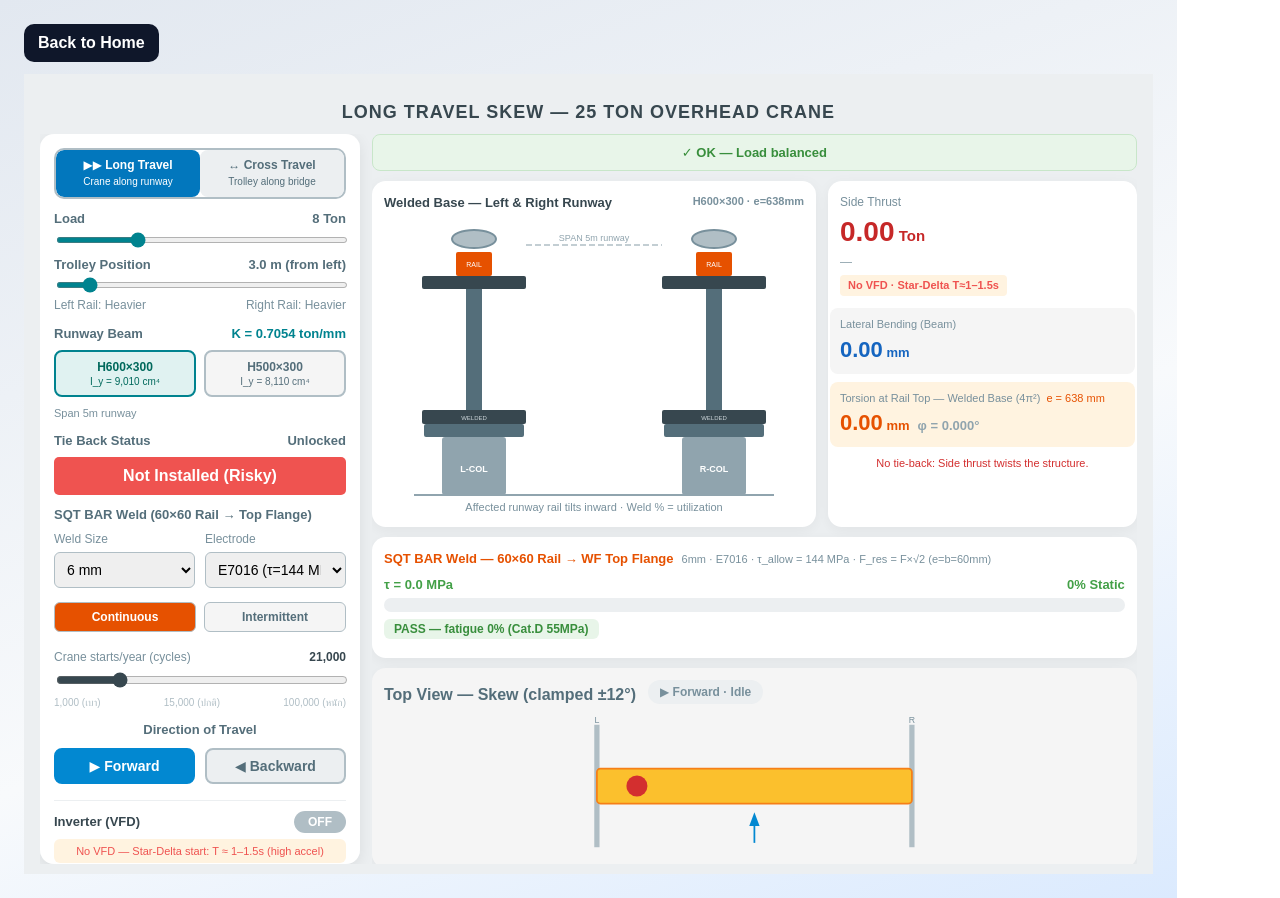
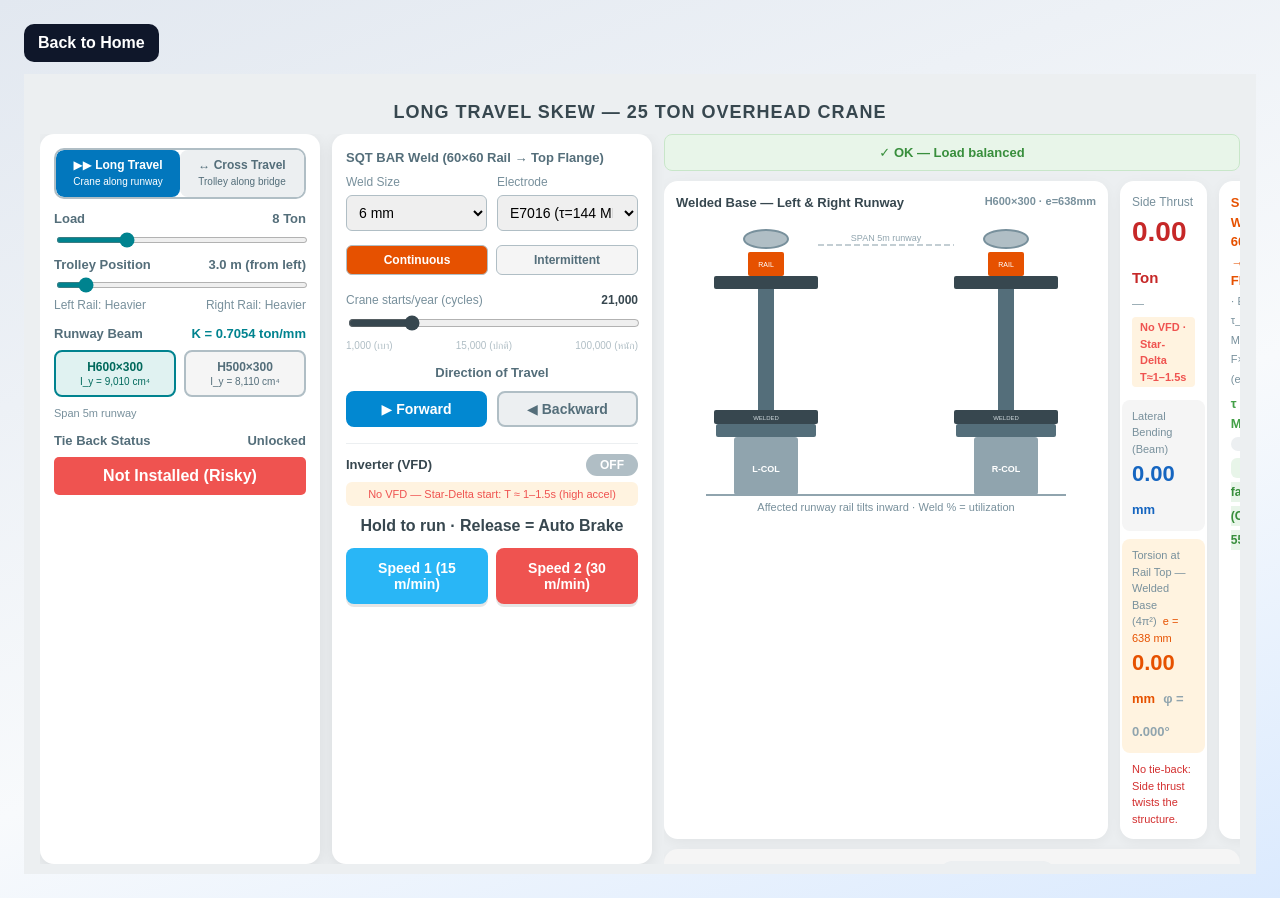
Before and after one commit to manuschais/crane-sim-react, a React (Vite) app in the folder crane-sim/: page / in a window 1280 px wide. Both pictures are taken after a click on the button 538 px from the left and 181 px from the top of the page. Built offline with nearby package versions, Linux system fonts and the light colour scheme.

Commit message:
Expand to 3-column layout for 1920×1080 — no vertical scroll
Col 1 (280px): core inputs (mode/load/beam/tieback)
Col 2 (320px): weld settings + VFD
Col 3 (1fr): visualizations with SQT results inline in vizRow

Co-Authored-By: Claude Sonnet 4.6 <noreply@anthropic.com>

```diff
--- a/crane-sim/src/CraneLongTravelSim.jsx
+++ b/crane-sim/src/CraneLongTravelSim.jsx
@@ -26,7 +26,7 @@ const styles = {
   },
   mainGrid: {
     display: "grid",
-    gridTemplateColumns: "320px 1fr",
+    gridTemplateColumns: "280px 320px 1fr",
     gap: "12px",
     alignItems: "stretch",
     flex: 1,
@@ -34,6 +34,18 @@ const styles = {
     minHeight: 0,
   },
   leftPanel: {
+    backgroundColor: "white",
+    padding: "14px",
+    borderRadius: "14px",
+    boxShadow: "0 4px 15px rgba(0,0,0,0.08)",
+    display: "flex",
+    flexDirection: "column",
+    gap: "10px",
+    overflowY: "auto",
+    height: "100%",
+    boxSizing: "border-box",
+  },
+  middlePanel: {
     backgroundColor: "white",
     padding: "14px",
     borderRadius: "14px",
@@ -62,7 +74,7 @@ const styles = {
     fontSize: "13px",
   },
   slider: { width: "100%", accentColor: "#00838f", height: "6px", cursor: "pointer" },
-  vizRow: { display: "grid", gridTemplateColumns: "auto 1fr", gap: "12px", alignItems: "stretch", flexShrink: 0 },
+  vizRow: { display: "grid", gridTemplateColumns: "auto auto 1fr", gap: "12px", alignItems: "stretch", flexShrink: 0 },
   card: {
     backgroundColor: "white",
     padding: "12px",
@@ -507,6 +519,10 @@ const CraneLongTravelSim = () => {
             {hasTieBack ? "Installed (Safer)" : "Not Installed (Risky)"}
           </button>
         </div>
+      </div>{/* end leftPanel */}
+
+      {/* ═══ MIDDLE PANEL — Weld & Drive Settings ═══ */}
+      <div style={styles.middlePanel}>
 
         {/* SQT BAR Weld Settings */}
         <div style={styles.inputGroup}>
@@ -679,7 +695,7 @@ const CraneLongTravelSim = () => {
             </button>
           </div>
         </div>
-      </div>{/* end leftPanel */}
+      </div>{/* end middlePanel */}
 
       {/* ═══ RIGHT PANEL — Visualizations ═══ */}
       <div style={styles.rightPanel}>
@@ -859,9 +875,7 @@ const CraneLongTravelSim = () => {
           )}
         </div>
 
-        </div>{/* end vizRow */}
-
-        {/* SQT BAR weld check */}
+        {/* SQT BAR weld check — 3rd column of vizRow */}
         <div style={styles.card}>
           <div style={{ fontWeight: "bold", color: "#e65100", marginBottom: 6, fontSize: 13, width: "100%" }}>
             SQT BAR Weld — 60×60 Rail → WF Top Flange
@@ -915,6 +929,7 @@ const CraneLongTravelSim = () => {
             );
           })()}
         </div>
+        </div>{/* end vizRow */}
         {/* Top View — bottom of right panel */}
         <div style={{ ...styles.card, backgroundColor: "#f5f5f5" }}>
           <div style={{ display: "flex", alignItems: "center", gap: 12, marginBottom: 6, width: "100%" }}>
```
Also changed, not shown: 3 other files (tests, documents, lock files or other folders).
